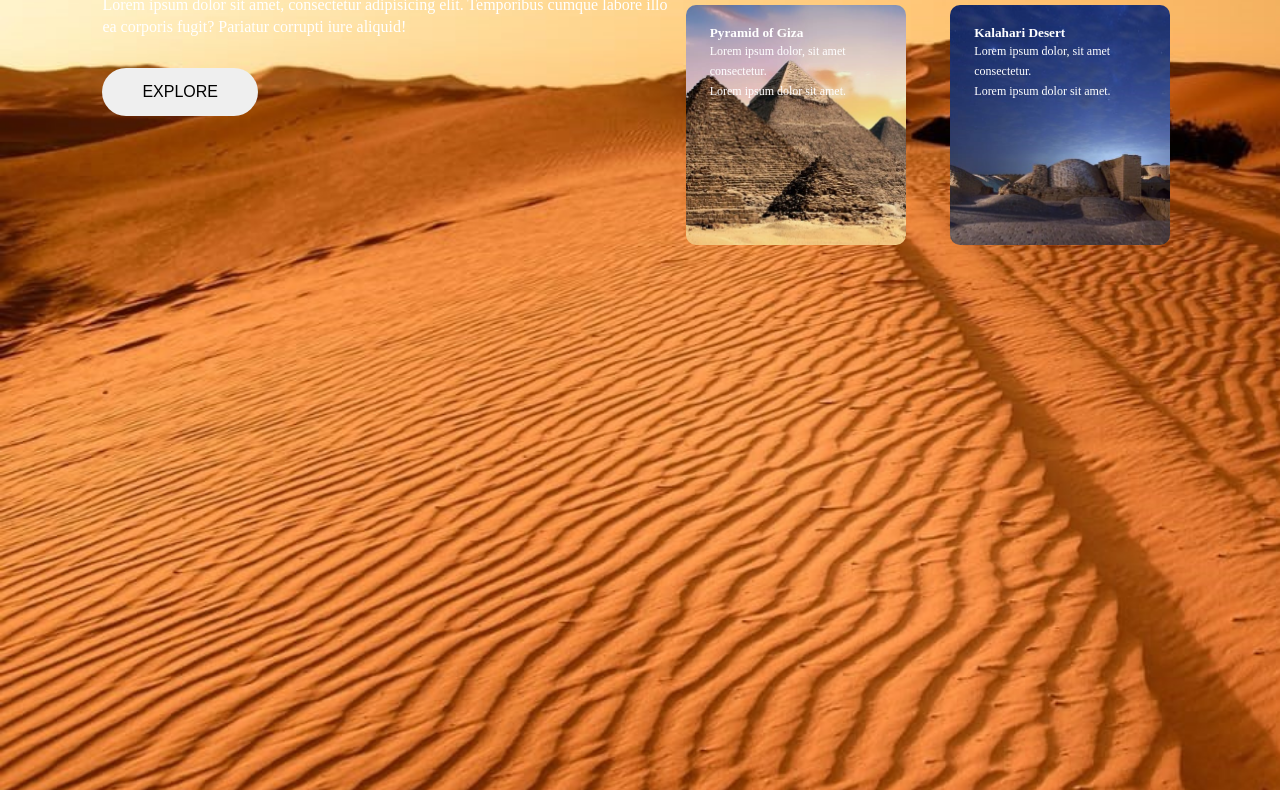
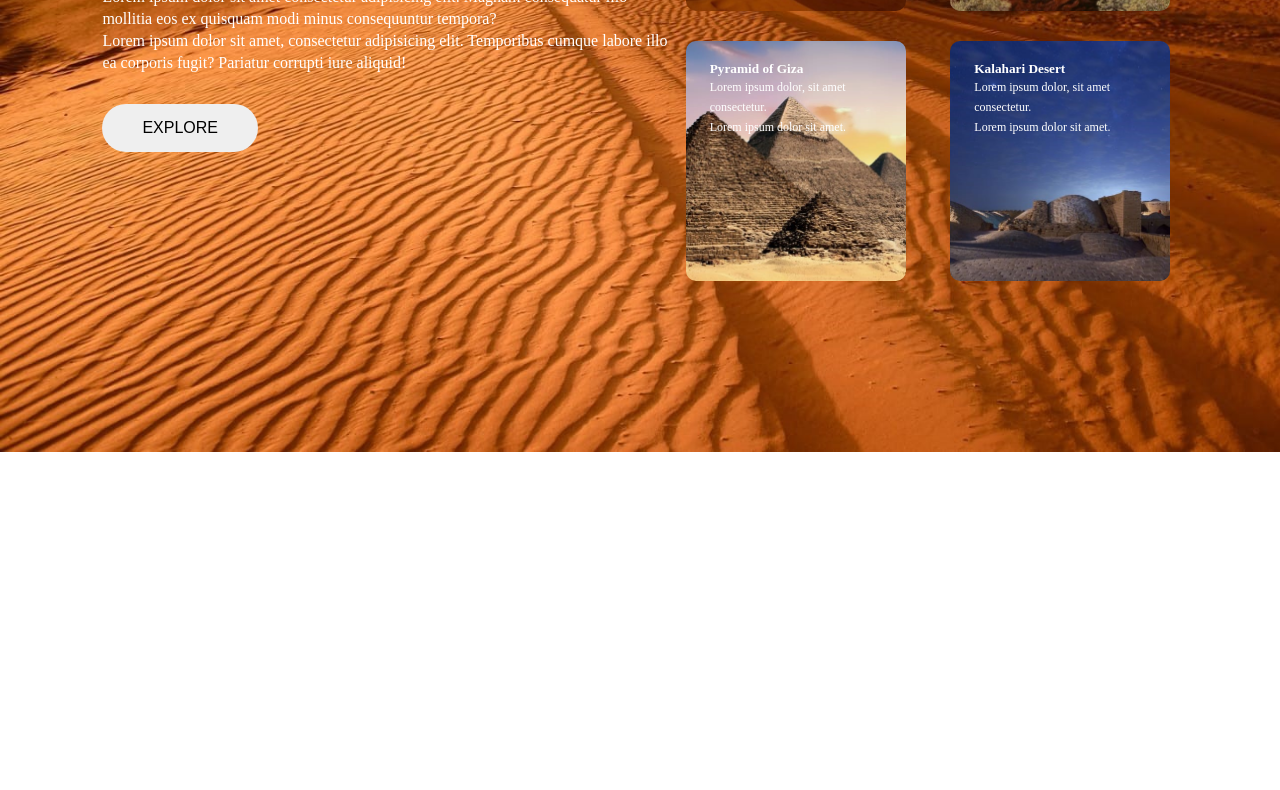
Before and after one commit to shradhanjalichowdhury/CSS-handson_5, a plain HTML site: page index.html in a window 1280 px wide. Shown: the part 348-1138 px from the top of the page. After the commit the page ends 800 px from the top, so only its background shows below. Drawn offline with Linux system fonts and the light colour scheme.

Commit message:
index.html

```diff
--- a/style.css
+++ b/style.css
@@ -5,7 +5,7 @@
   }
 
   body {
-    height: 160vh;
+    height: 100vh;
     background-image: url("./background.jpeg");
     background-repeat: no-repeat;
     background-size: cover;
@@ -132,7 +132,7 @@
   }
 
 
-  @media screen and (max-width: 900px) {
+  @media screen and (min-width: 500px) and (max-width: 900px) {
     body {
       background-size: 115% 100%;
       background-repeat: repeat;
@@ -172,7 +172,7 @@
   }
 
 
-  @media screen and (min-width: 280px) and (max-width: 500px) {
+  @media screen and (min-width: 250px) and (max-width: 500px) {
       body {
           background-size: 300% 100%;
           background-repeat: repeat;
```
Also changed, not shown: index.html (+1 -1 lines).
